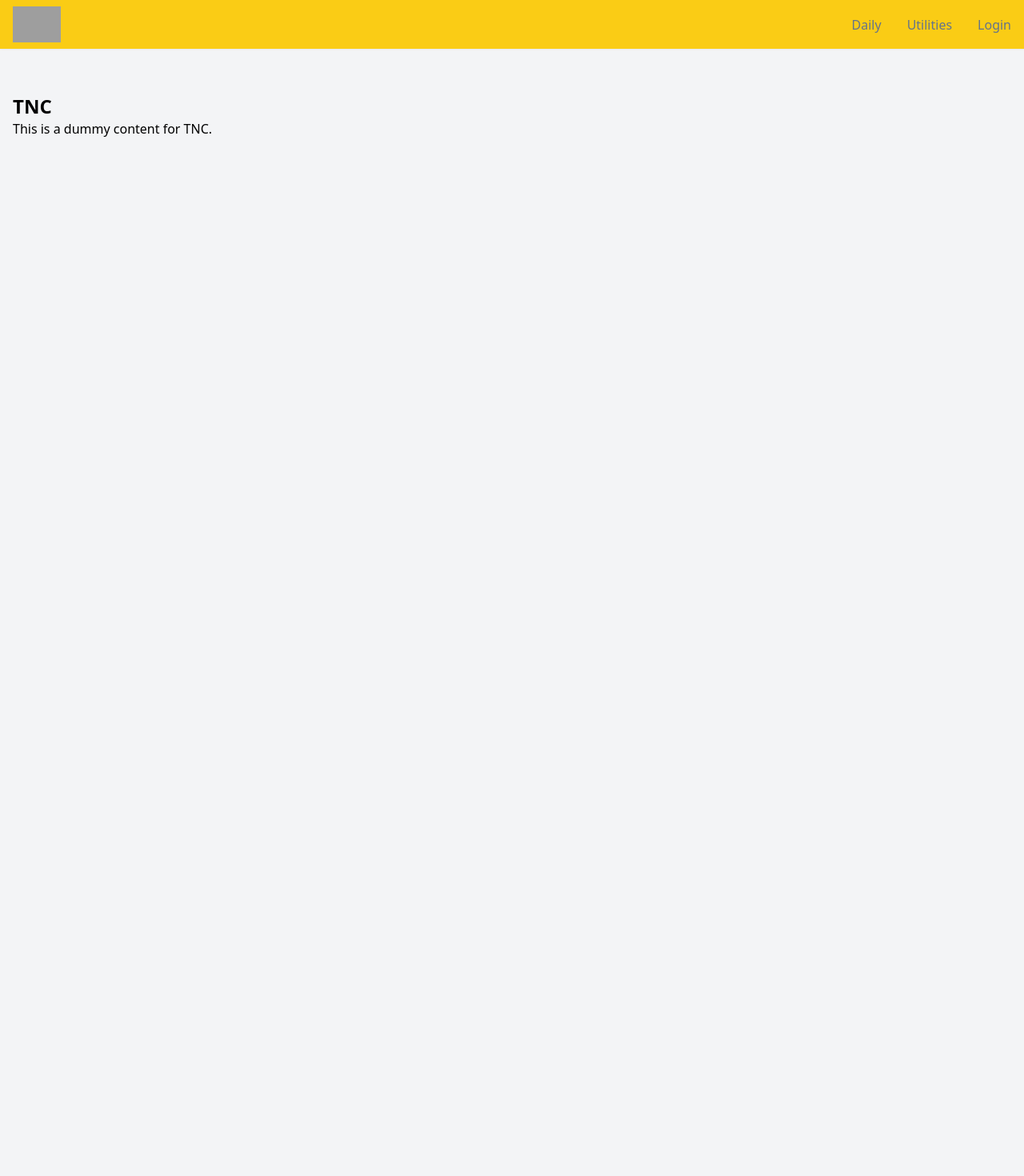
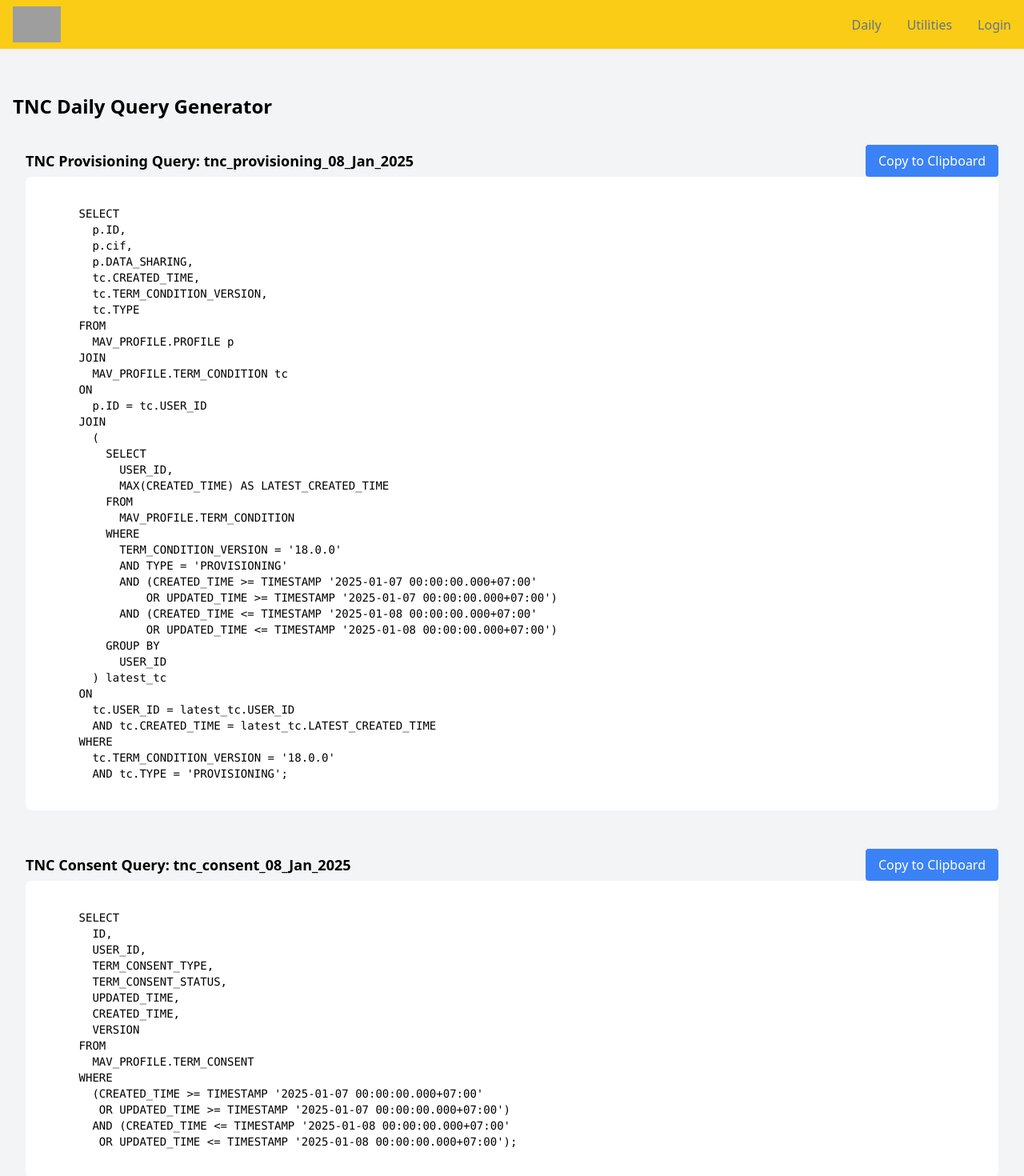
Before and after one commit to rey4799/TechOps-Tools-Hub, a Next.js app: page /daily/tnc in a window 1280 px wide. Shown: the top 1470 px of the page at 80% size. Before the commit the page ends 800 px from the top, so only its background shows below. Built offline with nearby package versions, Linux system fonts and the light colour scheme; grey boxes are pictures that could not be loaded.

Commit message:
handle TNC feature

```diff
--- a/src/app/daily/tnc/page.js
+++ b/src/app/daily/tnc/page.js
@@ -1,9 +1,89 @@
-// app/daily/tnc.js
-export default function Tnc() {
-    return (
-      <div className="p-4">
-        <h1 className="text-2xl font-bold">TNC</h1>
-        <p>This is a dummy content for TNC.</p>
+"use client";
+import React, { useEffect, useState } from 'react';
+import { generateTncQuery } from '@/components/tncQueryGenerator';
+import Swal from 'sweetalert2'; // Import SweetAlert2
+
+export default function TncPage() {
+  const [tncProvisioningQuery, setTncProvisioningQuery] = useState('');
+  const [tncConsentQuery, setTncConsentQuery] = useState('');
+  const [currentDate, setCurrentDate] = useState('');
+
+  useEffect(() => {
+    const { tncProvisioningQuery, tncConsentQuery } = generateTncQuery();
+    setTncProvisioningQuery(tncProvisioningQuery);
+    setTncConsentQuery(tncConsentQuery);
+
+    // Set current date formatted as DD_MMM_YYYY (e.g. 11_Jan_2025)
+    const today = new Date();
+    const day = String(today.getDate()).padStart(2, '0');
+    const month = today.toLocaleString('default', { month: 'short' });
+    const year = today.getFullYear();
+    setCurrentDate(`${day}_${month}_${year}`);
+  }, []);
+
+  // Function to copy text to clipboard
+  const copyToClipboard = (text) => {
+    navigator.clipboard.writeText(text).then(
+      () => {
+        // SweetAlert on success
+        Swal.fire({
+          icon: 'success',
+          title: 'Copied!',
+          text: 'Anjay Malas!',
+          timer: 1500,
+          showConfirmButton: false
+        });
+      },
+      (err) => {
+        // SweetAlert on failure
+        Swal.fire({
+          icon: 'error',
+          title: 'Oops...',
+          text: 'Failed to copy the query!',
+        });
+      }
+    );
+  };
+
+  return (
+    <div className="container mx-auto p-4">
+      <h1 className="text-2xl font-bold mb-4">TNC Daily Query Generator</h1>
+
+      {/* TNC Provisioning Query Section */}
+      <div className="bg-gray-100 p-4 rounded-lg mb-4">
+        <div className="flex justify-between items-center">
+          <h2 className="text-lg font-semibold">
+            TNC Provisioning Query: tnc_provisioning_{currentDate}
+          </h2>
+          <button
+            className="bg-blue-500 text-white px-4 py-2 rounded"
+            onClick={() => copyToClipboard(tncProvisioningQuery)}
+          >
+            Copy to Clipboard
+          </button>
+        </div>
+        <pre className="bg-white p-4 rounded-lg overflow-auto text-sm">
+          {tncProvisioningQuery}
+        </pre>
       </div>
-    );
-  }
+
+      {/* TNC Consent Query Section */}
+      <div className="bg-gray-100 p-4 rounded-lg">
+        <div className="flex justify-between items-center">
+          <h2 className="text-lg font-semibold">
+            TNC Consent Query: tnc_consent_{currentDate}
+          </h2>
+          <button
+            className="bg-blue-500 text-white px-4 py-2 rounded"
+            onClick={() => copyToClipboard(tncConsentQuery)}
+          >
+            Copy to Clipboard
+          </button>
+        </div>
+        <pre className="bg-white p-4 rounded-lg overflow-auto text-sm">
+          {tncConsentQuery}
+        </pre>
+      </div>
+    </div>
+  );
+}
--- /dev/null
+++ b/src/components/tncQueryGenerator.js
@@ -0,0 +1,77 @@
+// utilities/tncQueryGenerator.js
+export function generateTncQuery() {
+    const today = new Date();
+    const yesterday = new Date();
+    yesterday.setDate(today.getDate() - 1);
+
+    const formatDate = (date) => {
+      const year = date.getFullYear();
+      const month = String(date.getMonth() + 1).padStart(2, '0');
+      const day = String(date.getDate()).padStart(2, '0');
+      return `${year}-${month}-${day}`;
+    };
+
+    const startTimestamp = `${formatDate(yesterday)} 00:00:00.000+07:00`;
+    const endTimestamp = `${formatDate(today)} 00:00:00.000+07:00`;
+
+    // Query untuk tnc_provisioning
+    const tncProvisioningQuery = `
+      SELECT
+        p.ID,
+        p.cif,
+        p.DATA_SHARING,
+        tc.CREATED_TIME,
+        tc.TERM_CONDITION_VERSION,
+        tc.TYPE
+      FROM
+        MAV_PROFILE.PROFILE p
+      JOIN
+        MAV_PROFILE.TERM_CONDITION tc
+      ON
+        p.ID = tc.USER_ID
+      JOIN
+        (
+          SELECT
+            USER_ID,
+            MAX(CREATED_TIME) AS LATEST_CREATED_TIME
+          FROM
+            MAV_PROFILE.TERM_CONDITION
+          WHERE
+            TERM_CONDITION_VERSION = '18.0.0'
+            AND TYPE = 'PROVISIONING'
+            AND (CREATED_TIME >= TIMESTAMP '${startTimestamp}'
+                OR UPDATED_TIME >= TIMESTAMP '${startTimestamp}')
+            AND (CREATED_TIME <= TIMESTAMP '${endTimestamp}'
+                OR UPDATED_TIME <= TIMESTAMP '${endTimestamp}')
+          GROUP BY
+            USER_ID
+        ) latest_tc
+      ON
+        tc.USER_ID = latest_tc.USER_ID
+        AND tc.CREATED_TIME = latest_tc.LATEST_CREATED_TIME
+      WHERE
+        tc.TERM_CONDITION_VERSION = '18.0.0'
+        AND tc.TYPE = 'PROVISIONING';
+    `;
+
+    // Query untuk tnc_consent
+    const tncConsentQuery = `
+      SELECT
+        ID,
+        USER_ID,
+        TERM_CONSENT_TYPE,
+        TERM_CONSENT_STATUS,
+        UPDATED_TIME,
+        CREATED_TIME,
+        VERSION
+      FROM
+        MAV_PROFILE.TERM_CONSENT
+      WHERE
+        (CREATED_TIME >= TIMESTAMP '${startTimestamp}'
+         OR UPDATED_TIME >= TIMESTAMP '${startTimestamp}')
+        AND (CREATED_TIME <= TIMESTAMP '${endTimestamp}'
+         OR UPDATED_TIME <= TIMESTAMP '${endTimestamp}');
+    `;
+
+    return { tncProvisioningQuery, tncConsentQuery };
+  }
```
